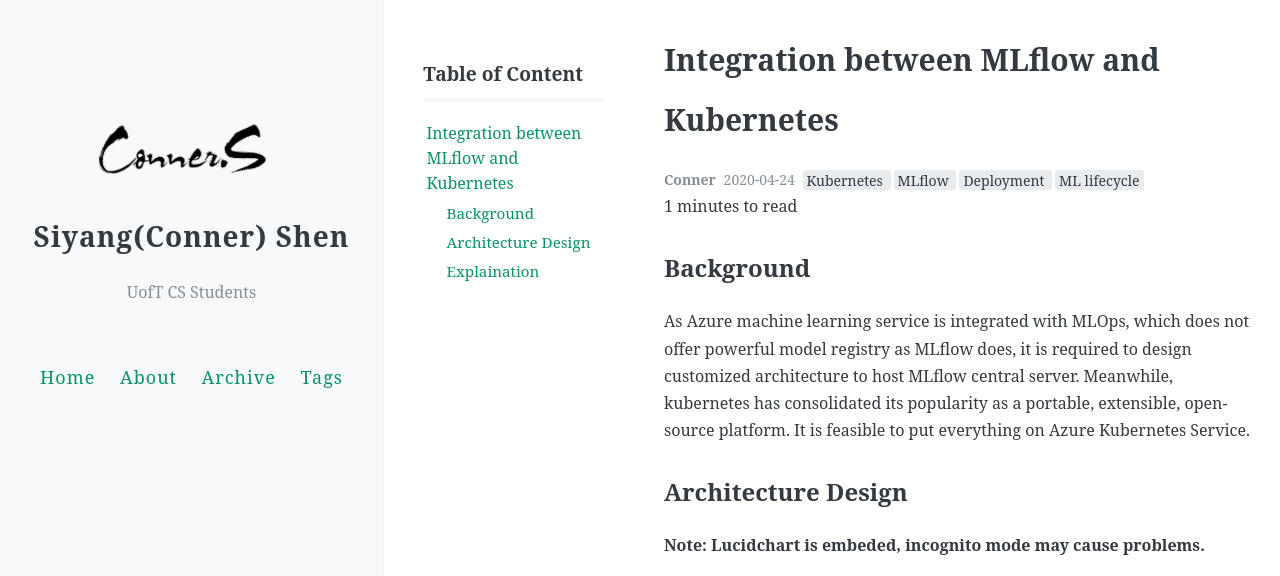
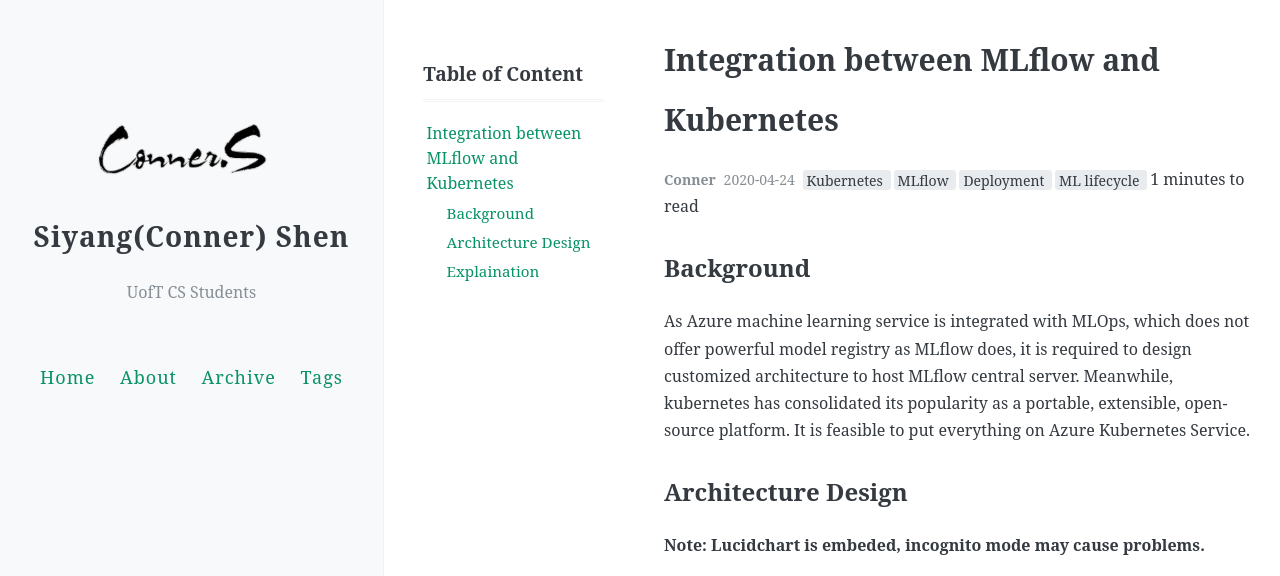
Before and after one commit to Connerrrrr/Connerrrrr.github.io, a Jekyll site: the page built from _posts/2020-04-24-mlflow.md, in a window 1280 px wide. Shown: the top 576 px of the page. Built offline with Jekyll 4.4.1, drawn with Linux system fonts in a browser that asks for light colours; comment, search, counter and statistics services are not loaded; grey boxes are pictures that could not be loaded.

Commit message:
Update post.html

```diff
--- a/_layouts/post.html
+++ b/_layouts/post.html
@@ -23,9 +23,9 @@ layout: default
       </li>
       {% endfor %}
     </ul>
+    {% include reading-time.html %}
   </div>
 
-  {% include reading-time.html %}
 
   <div class="entry">
     {{ content }}
```
